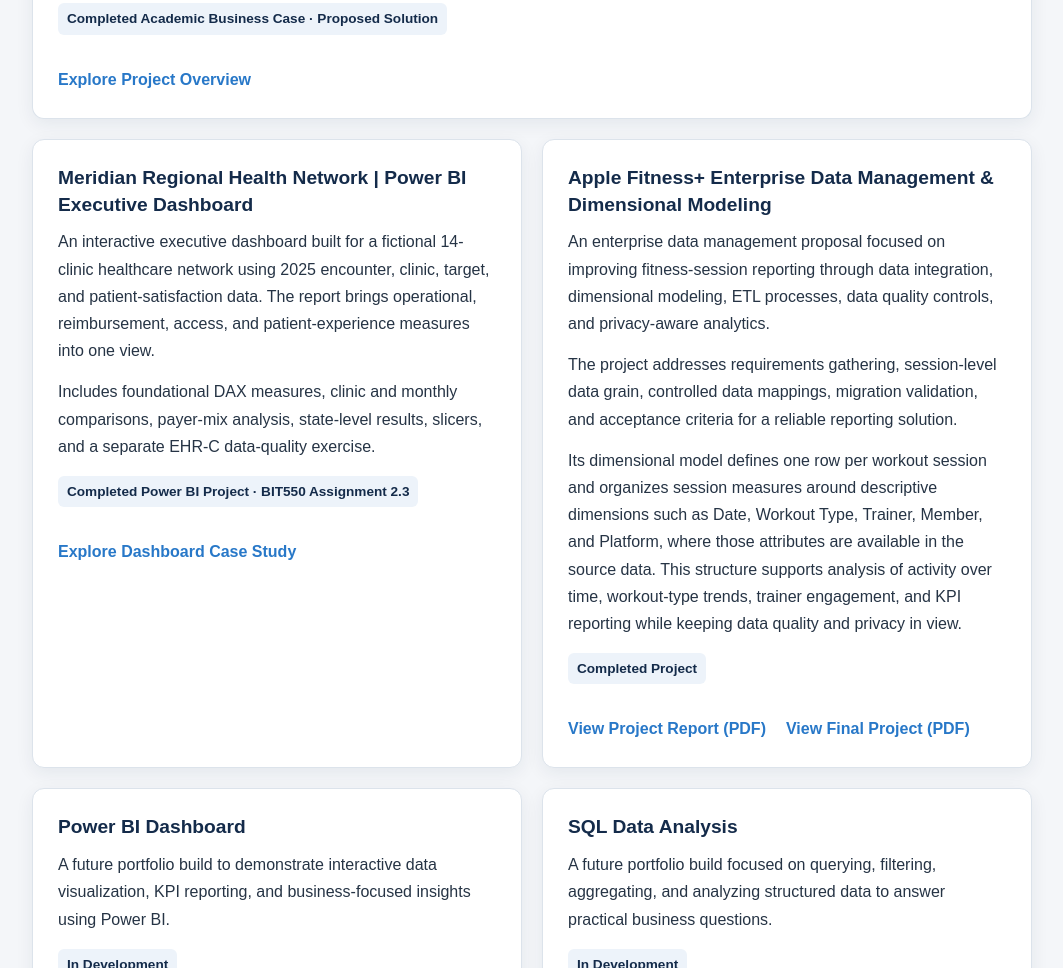
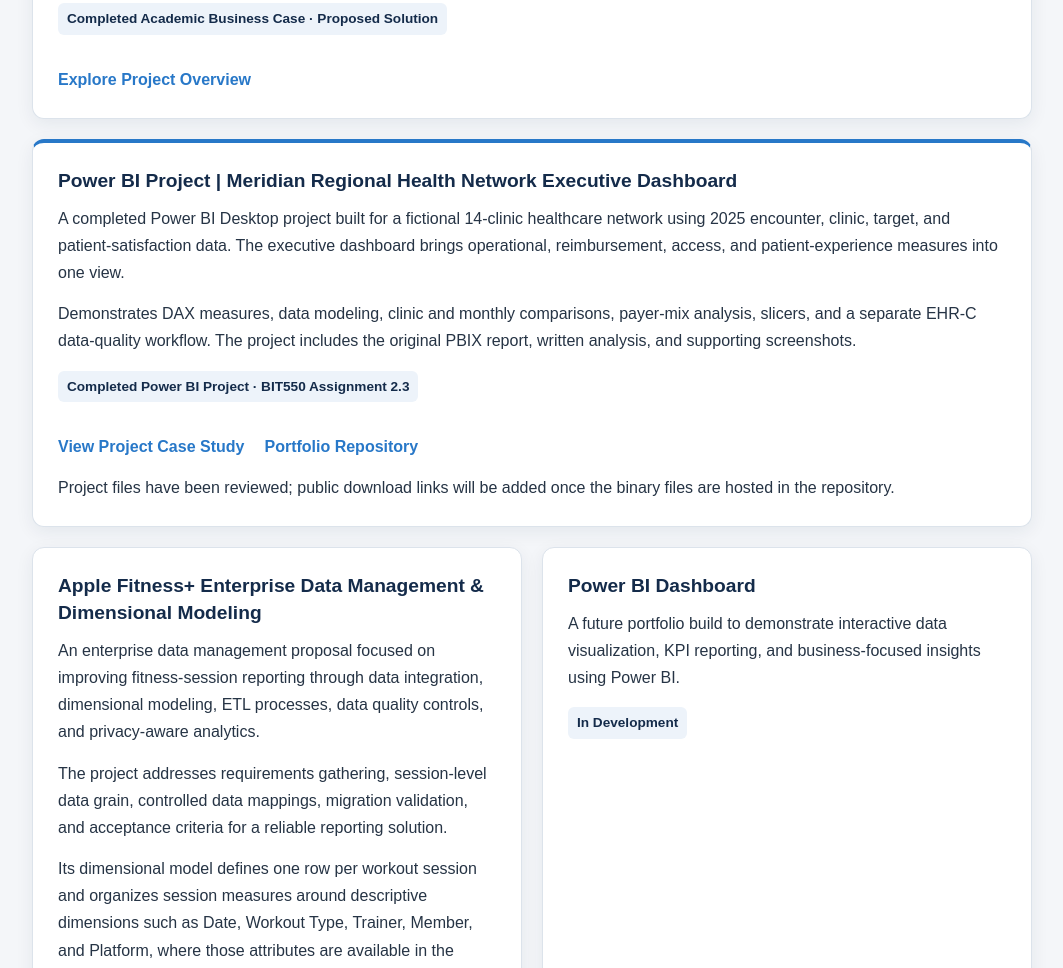
Before and after one commit to CalebTurnerBI/CalebTurnerBI.github.io, a plain HTML site: page index.html in a window 1280 px wide. Shown: the part 1779-2747 px from the top of the page, without its empty margins (108-1171 px from the left). Drawn offline with Linux system fonts and the light colour scheme.

Commit message:
Feature Meridian Power BI project on portfolio homepage

```diff
--- a/index.html
+++ b/index.html
@@ -422,23 +422,29 @@
             </div>
           </article>
 
-          <article class="card">
-            <h3>Meridian Regional Health Network | Power BI Executive Dashboard</h3>
+          <article class="card project-featured">
+            <h3>Power BI Project | Meridian Regional Health Network Executive Dashboard</h3>
             <p>
-              An interactive executive dashboard built for a fictional 14-clinic
+              A completed Power BI Desktop project built for a fictional 14-clinic
               healthcare network using 2025 encounter, clinic, target, and
-              patient-satisfaction data. The report brings operational,
+              patient-satisfaction data. The executive dashboard brings operational,
               reimbursement, access, and patient-experience measures into one view.
             </p>
             <p>
-              Includes foundational DAX measures, clinic and monthly comparisons,
-              payer-mix analysis, state-level results, slicers, and a separate
-              EHR-C data-quality exercise.
+              Demonstrates DAX measures, data modeling, clinic and monthly comparisons,
+              payer-mix analysis, slicers, and a separate EHR-C data-quality workflow.
+              The project includes the original PBIX report, written analysis, and
+              supporting screenshots.
             </p>
             <span class="status">Completed Power BI Project · BIT550 Assignment 2.3</span>
             <div class="project-links">
-              <a href="meridian-power-bi-dashboard.html">Explore Dashboard Case Study</a>
+              <a href="meridian-power-bi-dashboard.html">View Project Case Study</a>
+              <a href="https://github.com/CalebTurnerBI/CalebTurnerBI.github.io">Portfolio Repository</a>
             </div>
+            <p class="muted" style="margin-top:14px;">
+              Project files have been reviewed; public download links will be added
+              once the binary files are hosted in the repository.
+            </p>
           </article>
 
           <article class="card">
```
